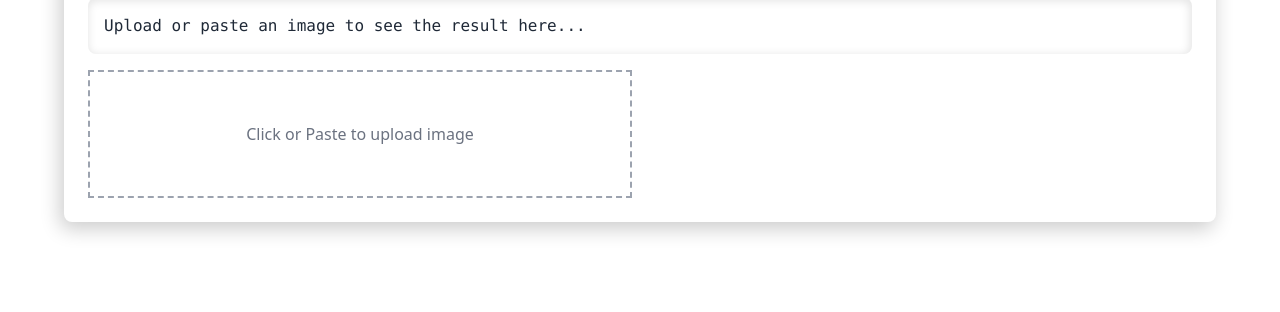
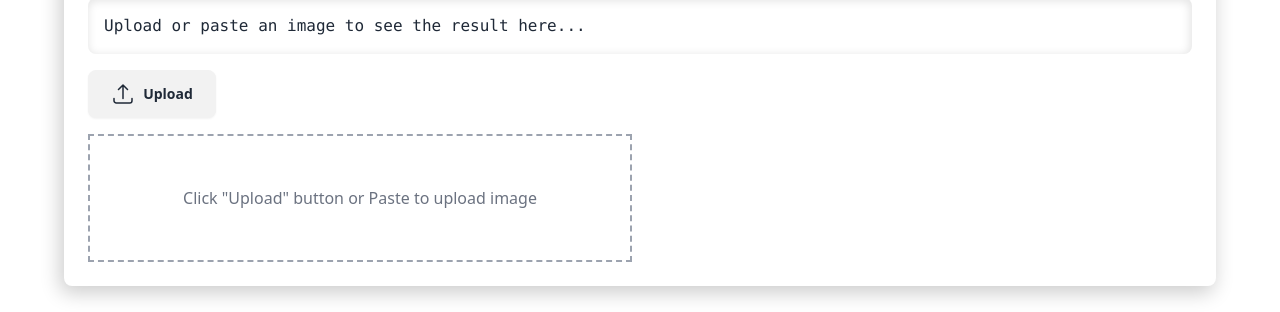
Before and after one commit to ParaN3xus/typress, a Vue app in the folder typress/app/frontend/: page / in a window 1280 px wide. Shown: the part 420-732 px from the top of the page. Built offline with nearby package versions, Linux system fonts and the light colour scheme.

Commit message:
feat: extra upload button

```diff
--- a/typress/app/frontend/src/App.vue
+++ b/typress/app/frontend/src/App.vue
@@ -5,7 +5,7 @@ import FormulaResult from './components/FormulaResult.vue';
 import FeedbackPopup from './components/FeedbackPopup.vue';
 import Shields from './components/Shields.vue';
 import FormulaImg from './components/FormulaImg.vue';
-import { SunIcon, MoonIcon } from '@heroicons/vue/24/outline';
+import { SunIcon, MoonIcon, ArrowUpTrayIcon } from '@heroicons/vue/24/outline';
 
 const toast = useToast();
 
@@ -27,6 +27,7 @@ const isTypstInitialized = ref(false);
 const isRendering = ref(false);
 const showFeedbackTooltip = ref(false);
 const isSubmittingFeedback = ref(false);
+const fileInputRef = ref(null);
 
 const currentHour = new Date().getHours();
 const darkMode = ref(currentHour >= 19 || currentHour < 7);
@@ -194,6 +195,17 @@ const toggleDarkMode = () => {
   darkMode.value = !darkMode.value;
 };
 
+const handleUploadButtonClick = () => {
+  fileInputRef.value.click();
+};
+
+const handleFileChange = (event) => {
+  const file = event.target.files[0];
+  if (file) {
+    handleFileUpload(file);
+  }
+};
+
 onMounted(async () => {
   window.addEventListener('paste', handlePaste);
   await initializeTypst();
@@ -216,7 +228,14 @@ onMounted(async () => {
           <Shields />
         </div>
         <FormulaResult :formula="formula" class="w-full text-left" />
-        <div class="image-container flex justify-center items-stretch w-full gap-4 mt-4">
+        <div class="justify-left gap-4 mt-4 w-full h-auto">
+          <input type="file" ref="fileInputRef" class="hidden" accept="image/*" @change="handleFileChange" />
+          <button id="upload" class="btn btn-square w-32 h-auto" @click="handleUploadButtonClick">
+            <ArrowUpTrayIcon class="h-6 w-6  group-hover:fill-white" />
+            <p>Upload</p>
+          </button>
+        </div>
+        <div class="flex justify-center items-stretch w-full gap-4 mt-4">
           <FormulaImg :img-url="uploadedImageUrl" :bboxes="bboxes" :cur-bbox="selectedBbox" @upload="handleFileUpload"
             @update:curBbox="handleUpdateCurBbox">
           </FormulaImg>
--- a/typress/app/frontend/src/components/FormulaImg.vue
+++ b/typress/app/frontend/src/components/FormulaImg.vue
@@ -2,7 +2,6 @@
 import { ref, watch, onMounted, computed } from 'vue';
 import { XMarkIcon } from '@heroicons/vue/24/solid';
 
-const fileInputRef = ref(null);
 const emit = defineEmits(['update:curBbox']);
 const props = defineProps({
     imgUrl: String,
@@ -169,11 +168,9 @@ onMounted(() => {
 </script>
 
 <template>
-    <div class="relative flex-1 cursor-pointer" data-tip="Click or Paste to upload" @mousemove="onMouseMove"
-        @mouseup="stopDrawing" @mouseleave="stopDrawing">
-
-        <input type="file" ref="fileInputRef" class="hidden" accept="image/*" />
-
+    <div class="relative flex-1 cursor-pointer tooltip tooltip-bottom"
+        data-tip="Click &quot;Upload&quot; button or Paste to upload" @mousemove="onMouseMove" @mouseup="stopDrawing"
+        @mouseleave="stopDrawing">
         <div v-if="props.imgUrl" class="relative w-full" @mousedown="drawBbox">
             <img ref="imageRef" :src="props.imgUrl" class="w-full h-auto draggable-none select-none"
                 alt="Uploaded Image" @load="calculateScale" />
@@ -211,7 +208,7 @@ onMounted(() => {
         </div>
         <div v-else class="h-32 w-full flex items-center justify-center bg-base-100">
             <div class="border-2 border-dashed border-gray-400 h-full w-full flex items-center justify-center">
-                <span class="text-gray-500">Click or Paste to upload image</span>
+                <span class="text-gray-500">Click "Upload" button or Paste to upload image</span>
             </div>
         </div>
     </div>
```
